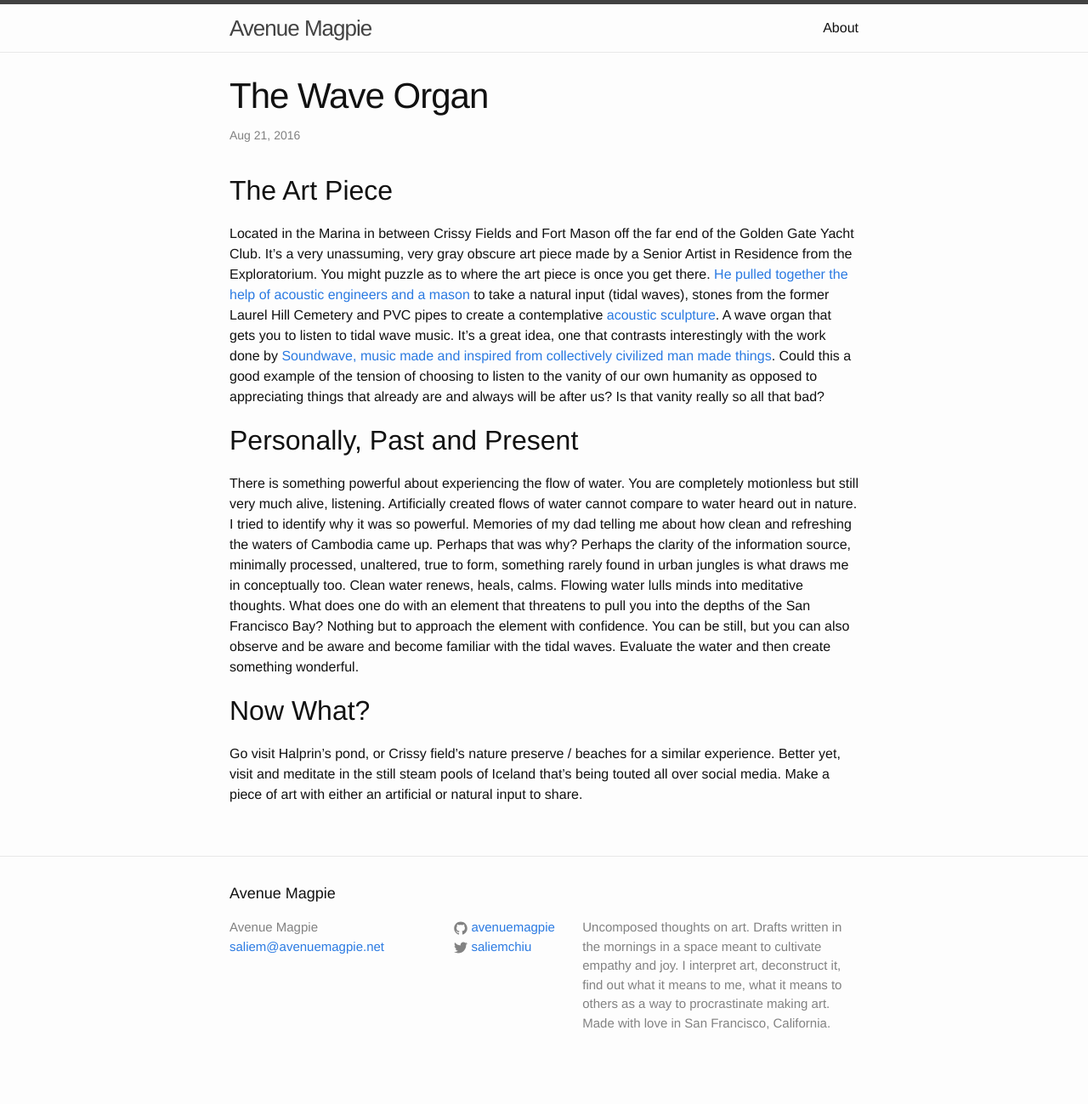
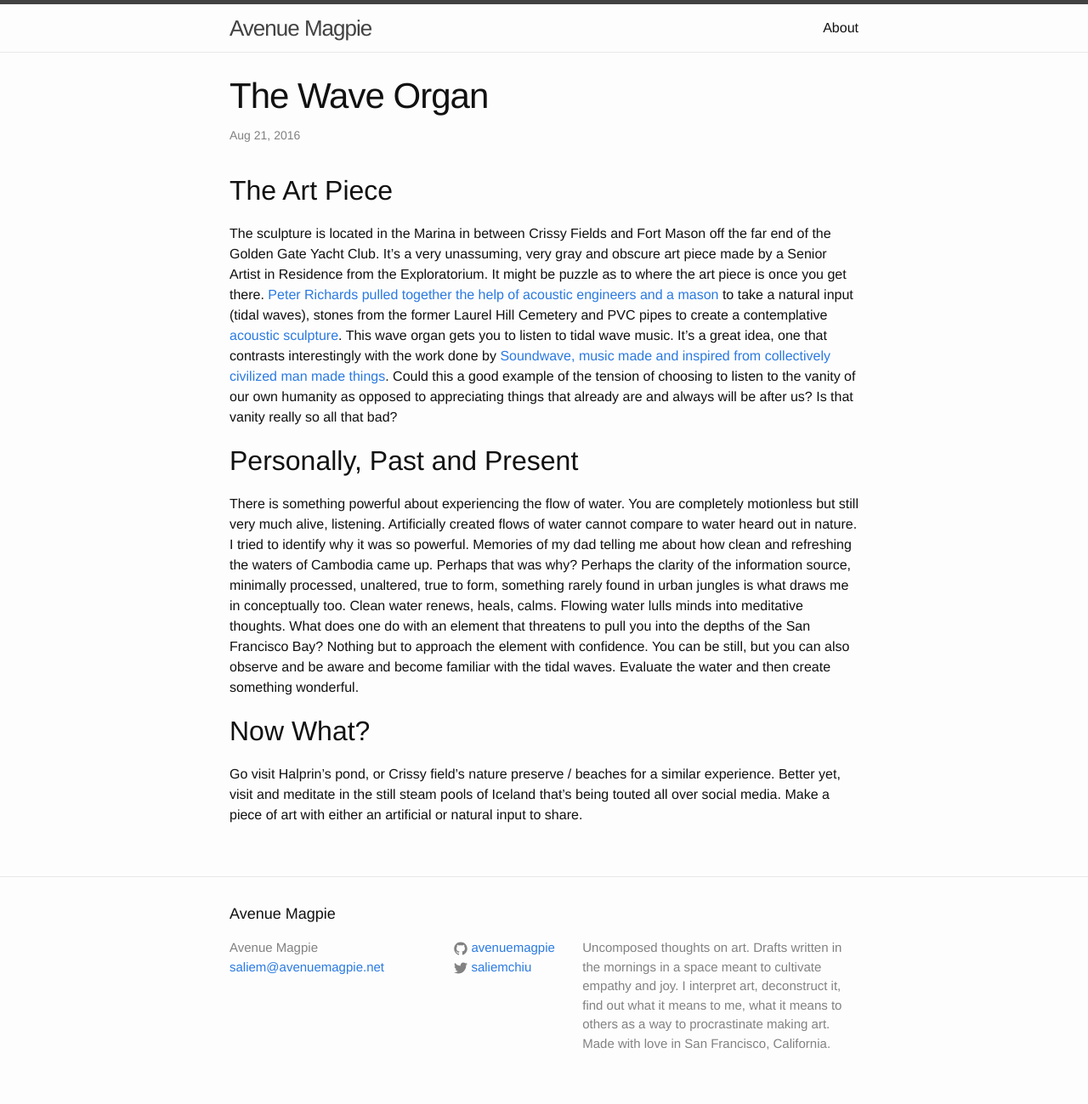
Before and after one commit to avenuemagpie/art-design, a Jekyll site: the page built from _posts/2016-08-21-wave-organ.markdown, in a window 1280 px wide. Shown: the whole page at 85% size. Built offline with Jekyll 4.4.1, drawn with Linux system fonts in a browser that asks for light colours; before the commit the page ends 1275 px from its top, so only the background shows below that.

Commit message:
wave organ post

```diff
--- a/_posts/2016-08-21-wave-organ.markdown
+++ b/_posts/2016-08-21-wave-organ.markdown
@@ -11,7 +11,7 @@ summary: In which I realize how much I identify with an unassuming art piece des
 The Art Piece
 ---
 
-Located in the Marina in between Crissy Fields and Fort Mason off the far end of the Golden Gate Yacht Club. It’s a very unassuming, very gray obscure art piece made by a Senior Artist in Residence from the Exploratorium. You might puzzle as to where the art piece is once you get there. [He pulled together the help of acoustic engineers and a mason](https://www.olats.org/studiolab/Peter_Richards.pdf) to take a natural input (tidal waves), stones from the former Laurel Hill Cemetery and PVC pipes to create a contemplative [acoustic sculpture](https://en.wikipedia.org/wiki/Wave_Organ). A wave organ that gets you to listen to tidal wave music. It’s a great idea, one that contrasts interestingly with the work done by [Soundwave, music made and inspired from collectively civilized man made things](http://soundwavesf.com/7/material-notation/). Could this a good example of the tension of choosing to listen to the vanity of our own humanity as opposed to appreciating things that already are and always will be after us? Is that vanity really so all that bad?
+The sculpture is located in the Marina in between Crissy Fields and Fort Mason off the far end of the Golden Gate Yacht Club. It’s a very unassuming, very gray and obscure art piece made by a Senior Artist in Residence from the Exploratorium. It might be puzzle as to where the art piece is once you get there. [Peter Richards pulled together the help of acoustic engineers and a mason](https://www.olats.org/studiolab/Peter_Richards.pdf) to take a natural input (tidal waves), stones from the former Laurel Hill Cemetery and PVC pipes to create a contemplative [acoustic sculpture](https://en.wikipedia.org/wiki/Wave_Organ). This wave organ gets you to listen to tidal wave music. It’s a great idea, one that contrasts interestingly with the work done by [Soundwave, music made and inspired from collectively civilized man made things](http://soundwavesf.com/7/material-notation/). Could this a good example of the tension of choosing to listen to the vanity of our own humanity as opposed to appreciating things that already are and always will be after us? Is that vanity really so all that bad?
 
 
 Personally, Past and Present
```
